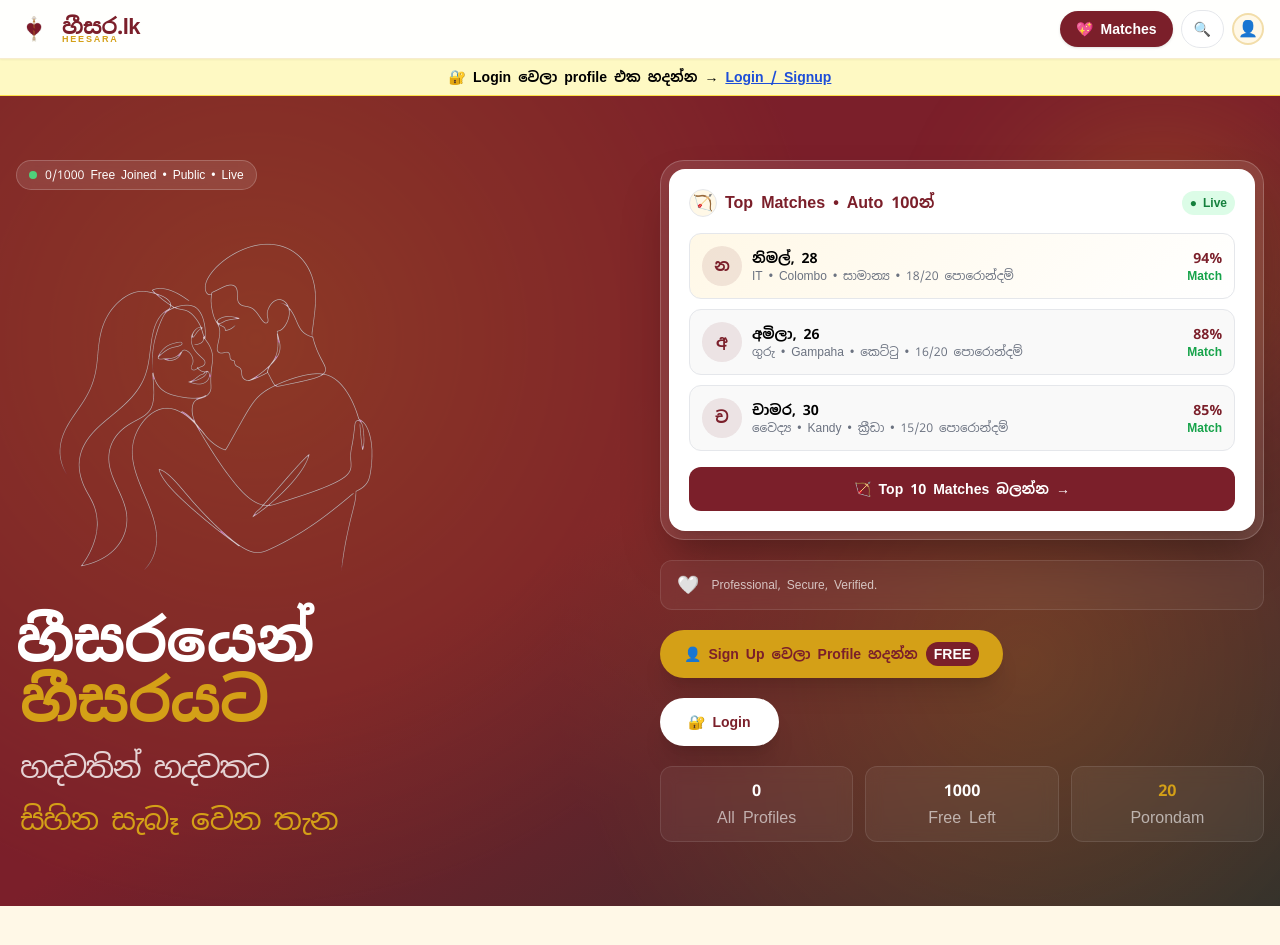
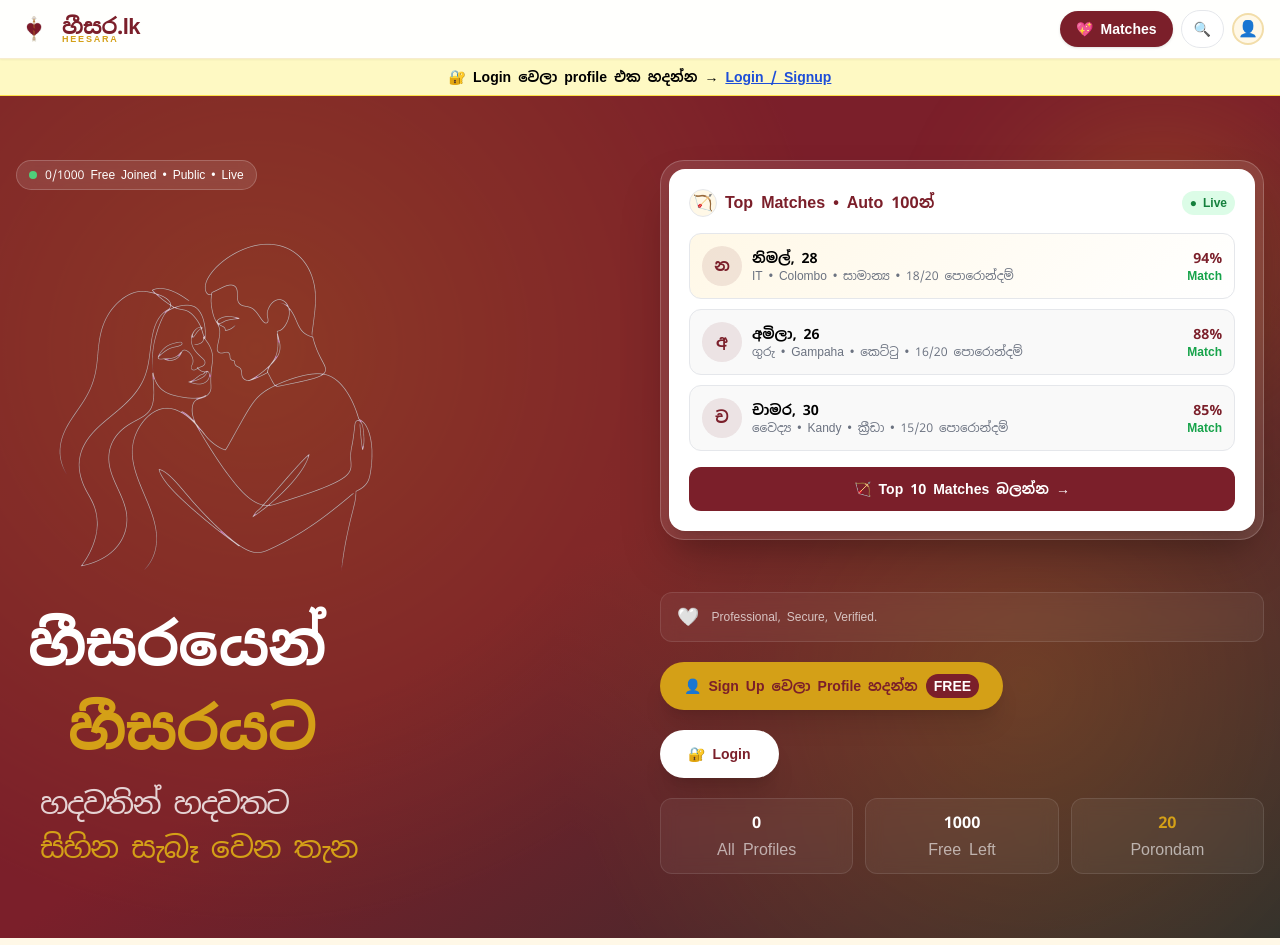
Before and after one commit to heesara-lk/heesara-lk, a Next.js app: page / in a window 1280 px wide. Shown: the top 945 px of the page. Built offline with nearby package versions, Linux system fonts and the light colour scheme; no server answers; the database is empty.

Commit message:
Add files via upload

```diff
--- a/app/page.tsx
+++ b/app/page.tsx
@@ -64,11 +64,11 @@ export default function Home(){
             </div>
             {/* TITLE pushed to bottom to align with right stats */}
             <div className="mt-auto pt-100">
-               <h1 className="mt-1 text-4xl md:text-6xl font-bold text-white leading-[.85] tracking-tight">
+               <h1 className="mt-1 px-3 py-1 text-4xl md:text-6xl font-bold text-white leading-[.85] tracking-tight">
               හීසරයෙන්<br/>
-              <span className="text-[#D4A017] px-1 py-1 mt-6">හීසරයට</span><br/>
-              <span className="text-2xl md:text-3xl font-normal text-white/80 px-1 py-3 block mt-2">හදවතින් හදවතට</span>
-              <span className="text-2xl md:text-3xl font-normal text-[#D4A017] px-1 py-1 block">සිහින සැබෑ වෙන තැන</span>
+              <span className="text-[#D4A017] px-10 py-5 block mt-1">හීසරයට</span>
+              <span className="text-2xl md:text-3xl font-normal text-white/80 px-3 py-1 block mt-1">හදවතින් හදවතට</span>
+              <span className="text-2xl md:text-3xl font-normal text-[#D4A017] px-3 py-1 block">සිහින සැබෑ වෙන තැන</span>
             </h1>
             </div>
           </div>
```
